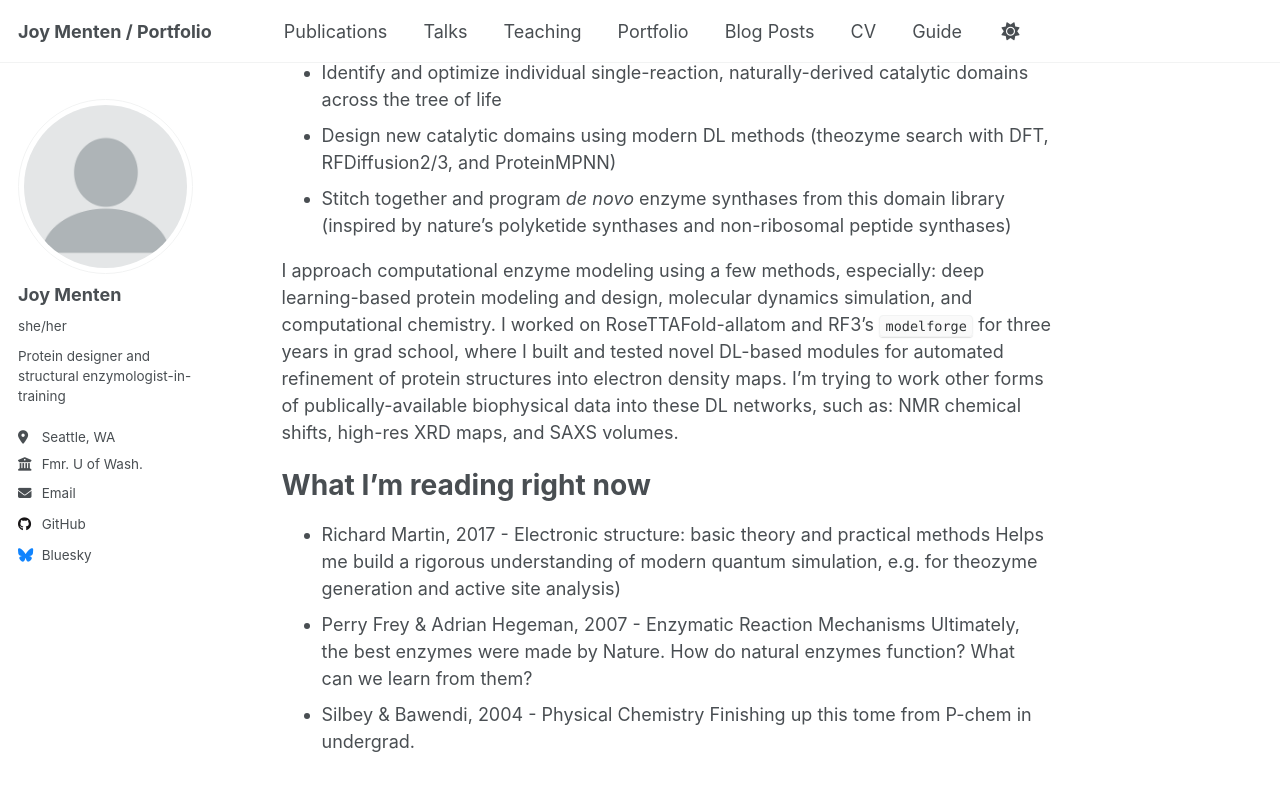
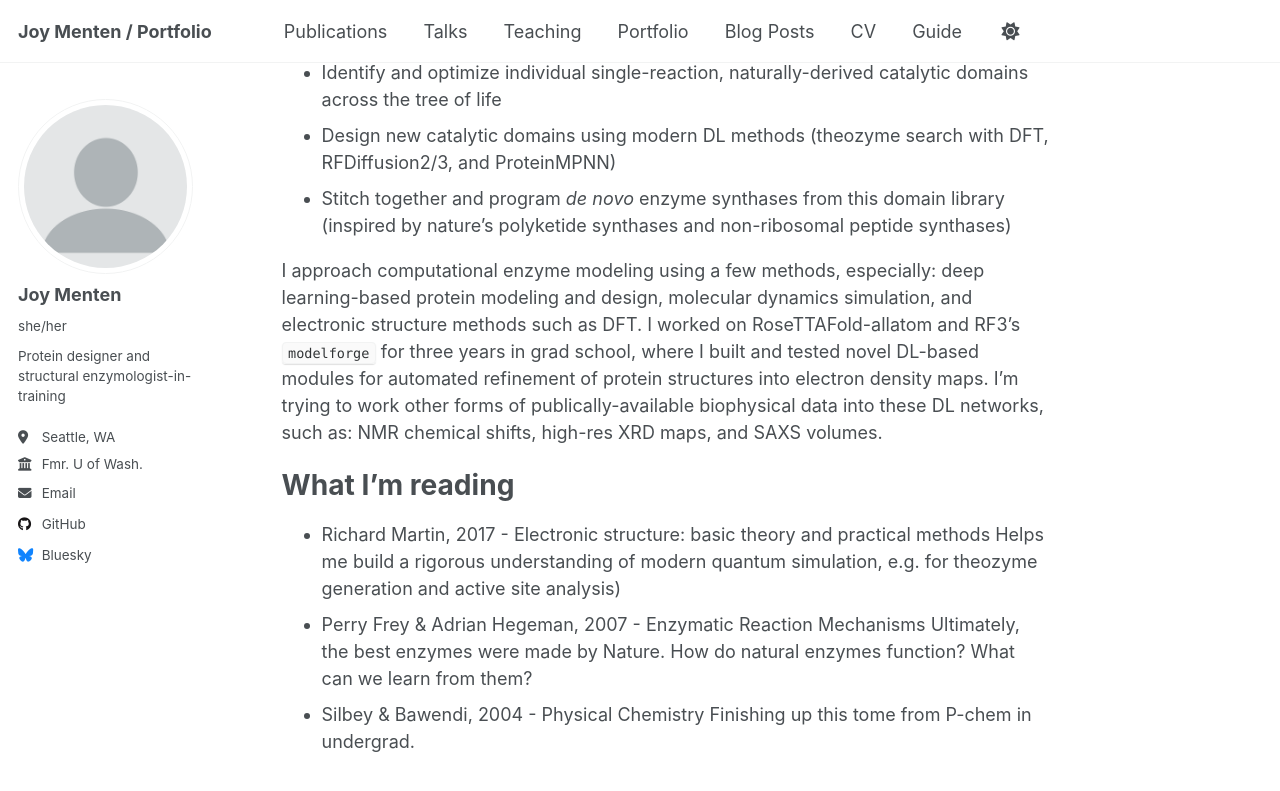
Before and after one commit to picodase/picodase.github.io, a Jekyll site: the page built from _pages/about.md, in a window 1280 px wide and 900 px high, scrolled down 673 px. Shown: the top 791 px of the window. Built offline with Jekyll 4.4.1, drawn with Linux system fonts in a browser that asks for light colours; a script that is not in the unit is left out.

Commit message:
Update reading

```diff
--- a/_pages/about.md
+++ b/_pages/about.md
@@ -24,9 +24,9 @@ I'm focusing on a few key areas where I see the most potential for growth:
 - Design new catalytic domains using modern DL methods (theozyme search with DFT, RFDiffusion2/3, and ProteinMPNN)
 - Stitch together and program *de novo* enzyme synthases from this domain library (inspired by nature's polyketide synthases and non-ribosomal peptide synthases)
 
-I approach computational enzyme modeling using a few methods, especially: deep learning-based protein modeling and design, molecular dynamics simulation, and computational chemistry. I worked on RoseTTAFold-allatom and RF3's `modelforge` for three years in grad school, where I built and tested novel DL-based modules for automated refinement of protein structures into electron density maps. I'm trying to work other forms of publically-available biophysical data into these DL networks, such as: NMR chemical shifts, high-res XRD maps, and SAXS volumes.
+I approach computational enzyme modeling using a few methods, especially: deep learning-based protein modeling and design, molecular dynamics simulation, and electronic structure methods such as DFT. I worked on RoseTTAFold-allatom and RF3's `modelforge` for three years in grad school, where I built and tested novel DL-based modules for automated refinement of protein structures into electron density maps. I'm trying to work other forms of publically-available biophysical data into these DL networks, such as: NMR chemical shifts, high-res XRD maps, and SAXS volumes.
 
-What I'm reading right now
+What I'm reading
 ===
 - Richard Martin, 2017 - Electronic structure: basic theory and practical methods
   Helps me build a rigorous understanding of modern quantum simulation, e.g. for theozyme generation and active site analysis)
```
